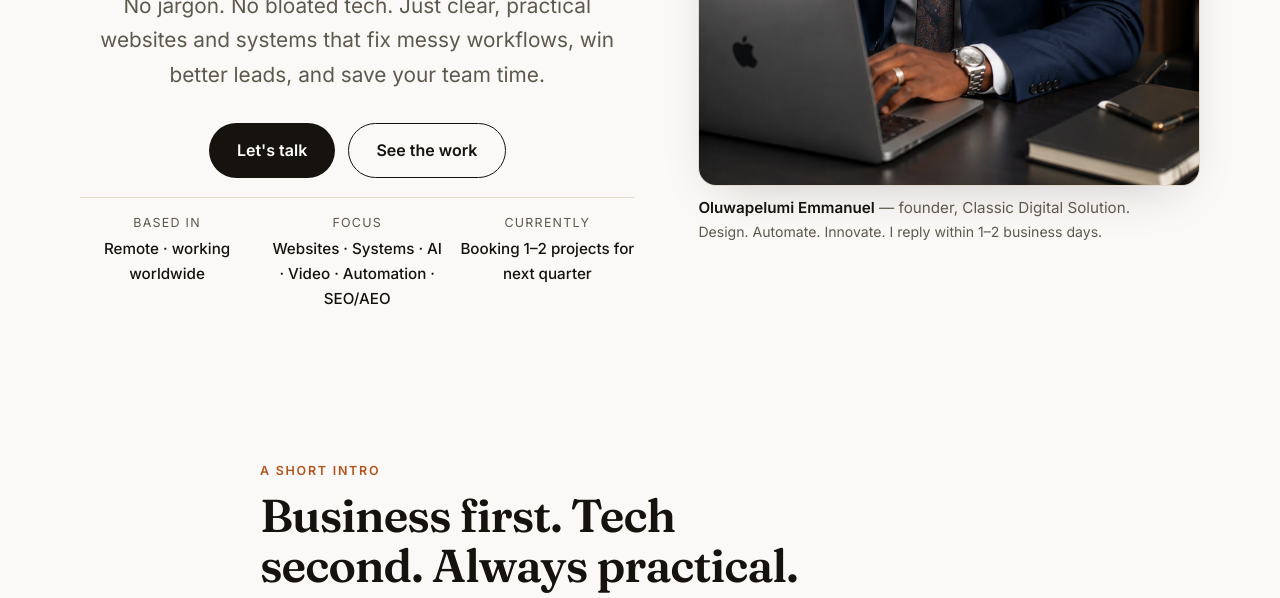
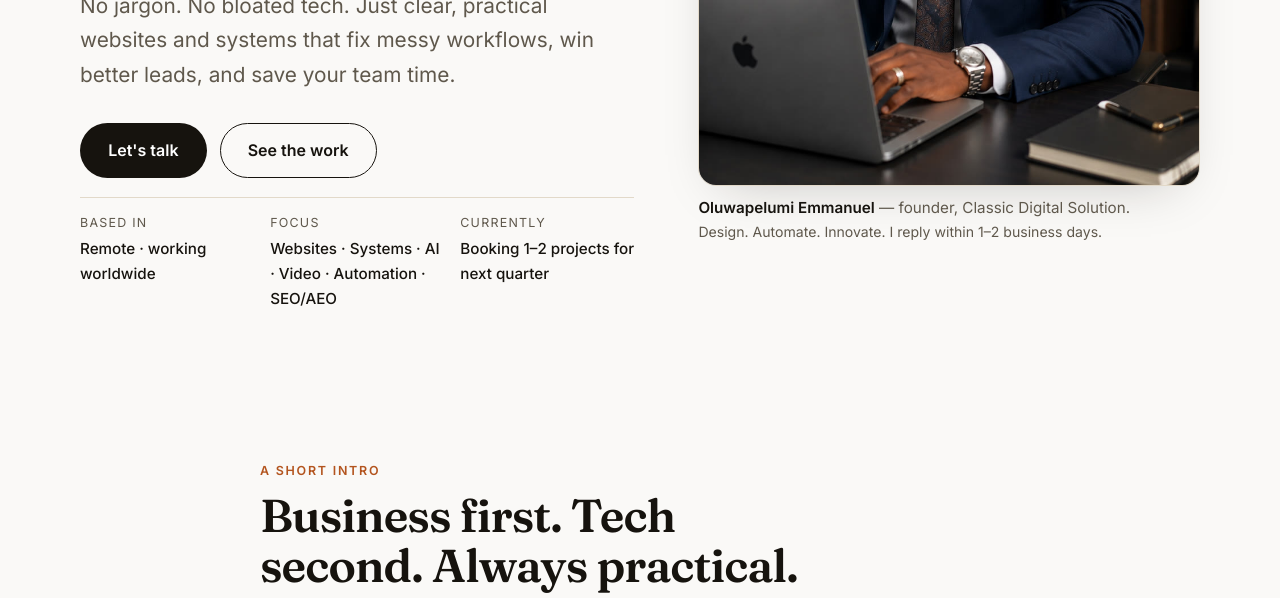
Before and after one commit to oluwapelumiemmanuel069-droid/classic-digital-solution, a plain HTML site: page index.html in a window 1280 px wide. Shown: the part 647-1245 px from the top of the page. Drawn offline with Linux system fonts and the light colour scheme.

Commit message:
Left-align hero text for professional side-by-side look

```diff
--- a/styles.css
+++ b/styles.css
@@ -72,10 +72,10 @@ a:hover { color: var(--accent); }
 /* Hero */
 .hero { padding: clamp(1.5rem, 4vw, 2.8rem) 0 clamp(2rem, 4vw, 3rem); }
 .hero-grid { display: grid; grid-template-columns: 1.05fr .95fr; gap: clamp(2rem, 5vw, 4rem); align-items: center; }
-.hero-copy { display: flex; flex-direction: column; align-items: center; text-align: center; }
-#hero-title { text-transform: uppercase; font-weight: 700; margin: .6rem 0 .7rem; text-align: center; }
+.hero-copy { display: flex; flex-direction: column; align-items: flex-start; text-align: left; }
+#hero-title { text-transform: uppercase; font-weight: 700; margin: .6rem 0 .7rem; text-align: left; }
 .hero .lede { margin-bottom: .9rem; }
-.hero-actions { justify-content: center; }
+.hero-actions { justify-content: flex-start; }
 .portrait-card { width: 100%; margin: 0; }
 .hero-meta { width: 100%; }
 .lede { font-size: clamp(1.1rem, 2vw, 1.3rem); color: var(--muted); max-width: 46ch; }
```
